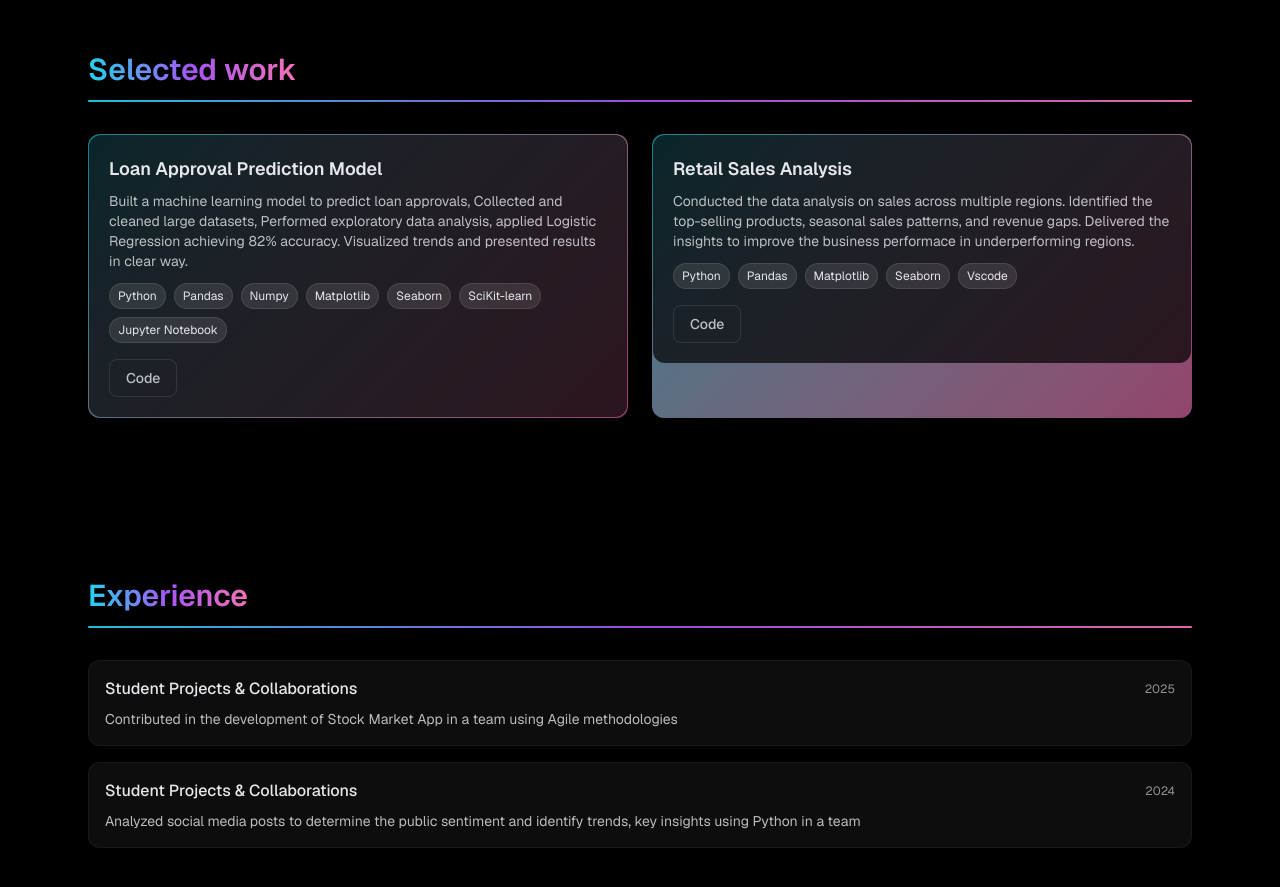
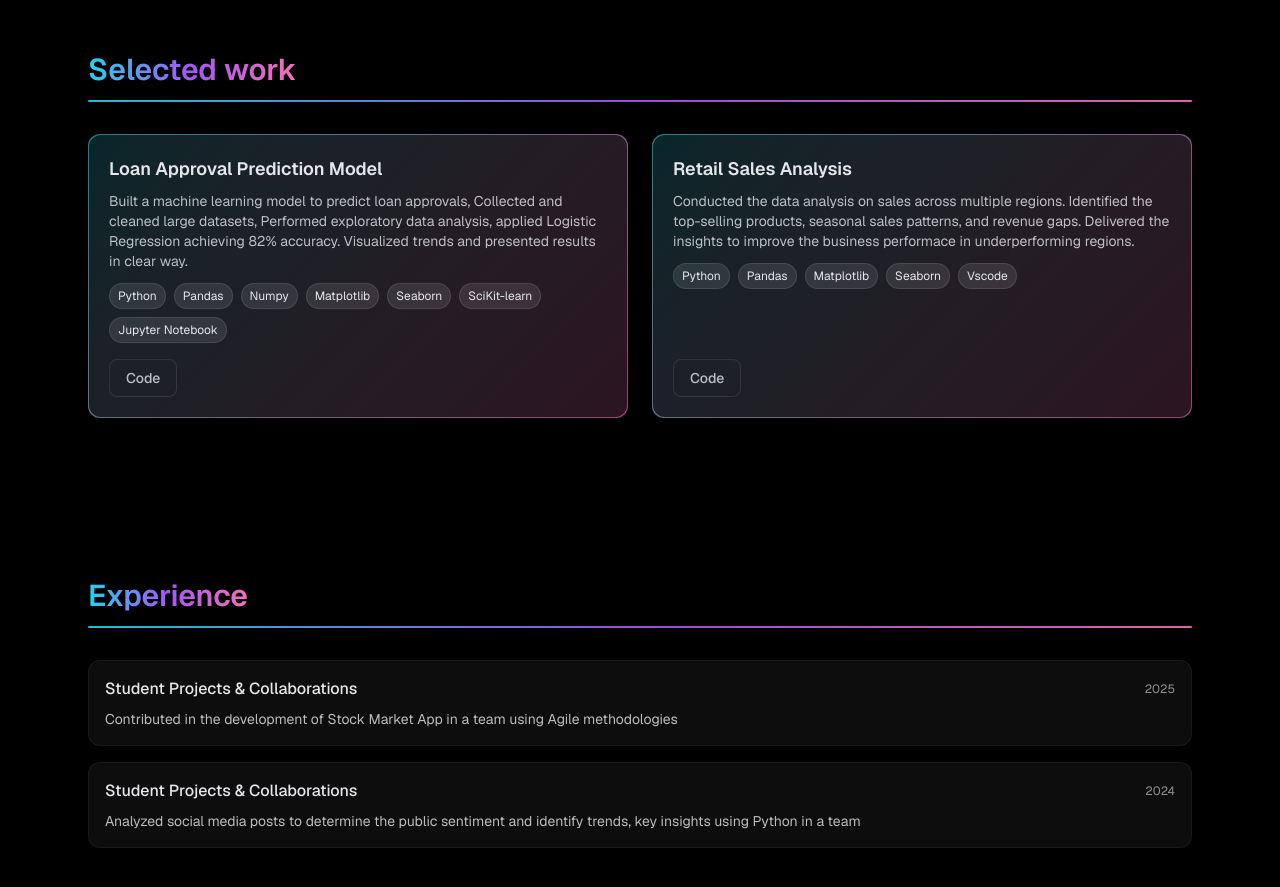
Before and after one commit to sonty-1196/my-website-portfolio, a Next.js app: page / in a window 1280 px wide. Shown: the part 1080-1967 px from the top of the page. Built offline with nearby package versions, Linux system fonts and the light colour scheme.

Commit message:
fixed cards

```diff
--- a/src/components/ProjectCard.tsx
+++ b/src/components/ProjectCard.tsx
@@ -8,8 +8,8 @@ type Project = {
 
 export function ProjectCard({ title, description, tech, link, repo }: Project) {
   return (
-    <div className="card-gradient transition hover:scale-[1.01]">
-      <div className="card-surface p-5">
+    <div className="card-gradient h-full transition hover:scale-[1.01]">
+      <div className="card-surface h-full p-5 flex flex-col">
         <h3 className="font-semibold text-lg">{title}</h3>
         <p className="mt-2 text-sm text-foreground/80">{description}</p>
         <div className="mt-3 flex flex-wrap gap-2">
@@ -19,7 +19,7 @@ export function ProjectCard({ title, description, tech, link, repo }: Project) {
             </span>
           ))}
         </div>
-        <div className="mt-4 flex gap-3">
+        <div className="mt-auto pt-4 flex gap-3">
           {link ? (
             <a className="btn btn-primary" href={link} target="_blank" rel="noreferrer">
               Live
```
